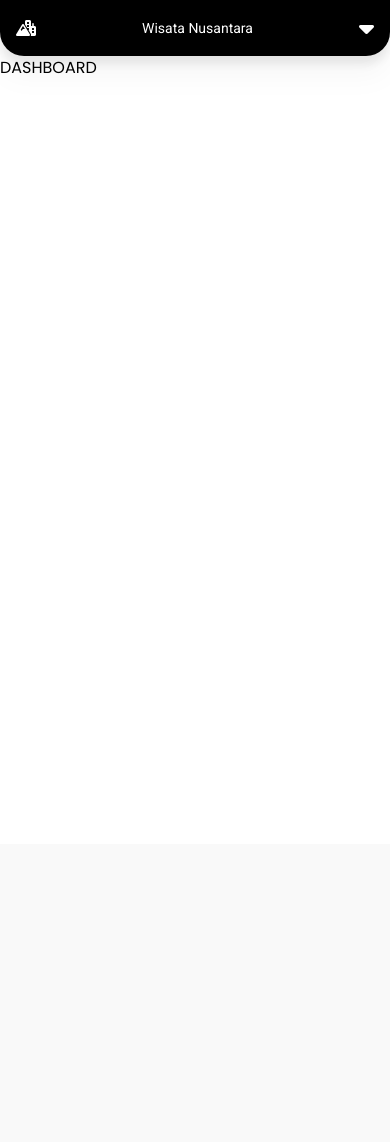
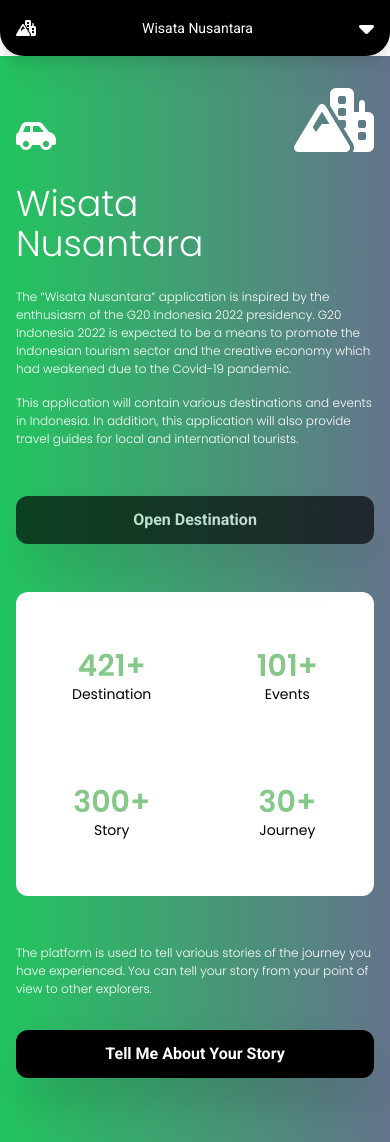
Before and after one commit to eugeniusms/wisata-nusantara, a Django app: page / in a window 390 px wide. Before the commit the page ends 74 px from the top, so only its background shows below. Run offline with Django 4.2, Linux system fonts and the light colour scheme; some libraries are stand-ins or nearby versions.

Commit message:
🛠 Add Dashboard [Mobile] Semifinish

```diff
--- a/dashboard/templates/dashboard.html
+++ b/dashboard/templates/dashboard.html
@@ -8,7 +8,56 @@
 </script>
 
 {% block content %}
-<div>
-  DASHBOARD
+<!-- MOBILE -->
+<div class="tablet:hidden bg-gradient-to-r from-green-500 to-slate-500">
+  <div class="p-4">
+    <div class="flex justify-between items-end py-4">
+      <i class="fa-solid fa-car-side" style="font-size:32px;color:white;"></i>
+      <i class="fa fa-solid fa-mountain-city" style="font-size:64px;color:white;"></i>
+    </div>
+    <div>
+      <p class="text-white font-light text-4xl py-4">Wisata <br/>Nusantara</p>
+      <p class="text-white font-light text-[12px] py-2">The “Wisata Nusantara” application is inspired by the enthusiasm of the G20 Indonesia 2022 presidency. G20 Indonesia 2022 is expected to be a means to promote the Indonesian tourism sector and the creative economy which had weakened due to the Covid-19 pandemic.</p>
+      <p class="text-white font-light text-[12px] pt-2">This application will contain various destinations and events in Indonesia. In addition, this application will also provide travel guides for local and international tourists.</p>
+    </div>
+    <div class="flex justify-center my-8">
+      <button class="bg-black text-white rounded-xl py-3 w-full my-4 font-roboto text-md font-semibold shadow-2xl animate-pulse">Open Destination</button>
+    </div>
+
+    <!-- CREATE CARD DESTINATION AUTOMATIC CAROUSEL -->
+
+    <!-- TABLE INFOGRAPHIC -->
+    <div class="flex justify-between bg-white p-4 rounded-xl">
+      <div>
+        <div class="p-10">
+          <div class="flex justify-center font-semibold text-3xl text-bone">421+</div>
+          <div class="flex justify-center text-sm">Destination</div>
+        </div>
+        <div class="p-10">
+          <div class="flex justify-center font-semibold text-3xl text-bone">300+</div>
+          <div class="flex justify-center text-sm">Story</div>
+        </div>
+      </div>
+      <div>
+        <div class="p-10">
+          <div class="flex justify-center font-semibold text-3xl text-bone">101+</div>
+          <div class="flex justify-center text-sm">Events</div>
+        </div>
+        <div class="p-10">
+          <div class="flex justify-center font-semibold text-3xl text-bone">30+</div>
+          <div class="flex justify-center text-sm">Journey</div>
+        </div>
+      </div>
+    </div>
+    <!-- END OF TABLE INFOGRAPHIC -->
+
+    <div class="pt-10">
+      <p class="text-white font-light text-[12px] py-2">The platform is used to tell various stories of the journey you have experienced. You can tell your story from your point of view to other explorers.</p>
+    </div>
+
+    <div class="flex justify-center mt-2 mb-8">
+      <button class="bg-black text-white rounded-xl py-3 w-full my-4 font-roboto text-md font-semibold shadow-2xl">Tell Me About Your Story</button>
+    </div>
+  </div>
 </div>
 {% endblock %}
--- a/templates/base.html
+++ b/templates/base.html
@@ -60,11 +60,7 @@
             // Show/Hide Dropdown Button
             $('#ddButton').click(function() {
                 $('#navbarDropdown').toggle();
-                if ($('#ddLogo').hasClass('fa-rotate-90')) {
-                    $('#ddLogo').removeClass('fa-rotate-90');
-                } else {
-                    $('#ddLogo').addClass('fa-rotate-90');
-                }
+                $('#ddLogo').toggleClass('fa-rotate-90');
             })
         });
       </script>
```
